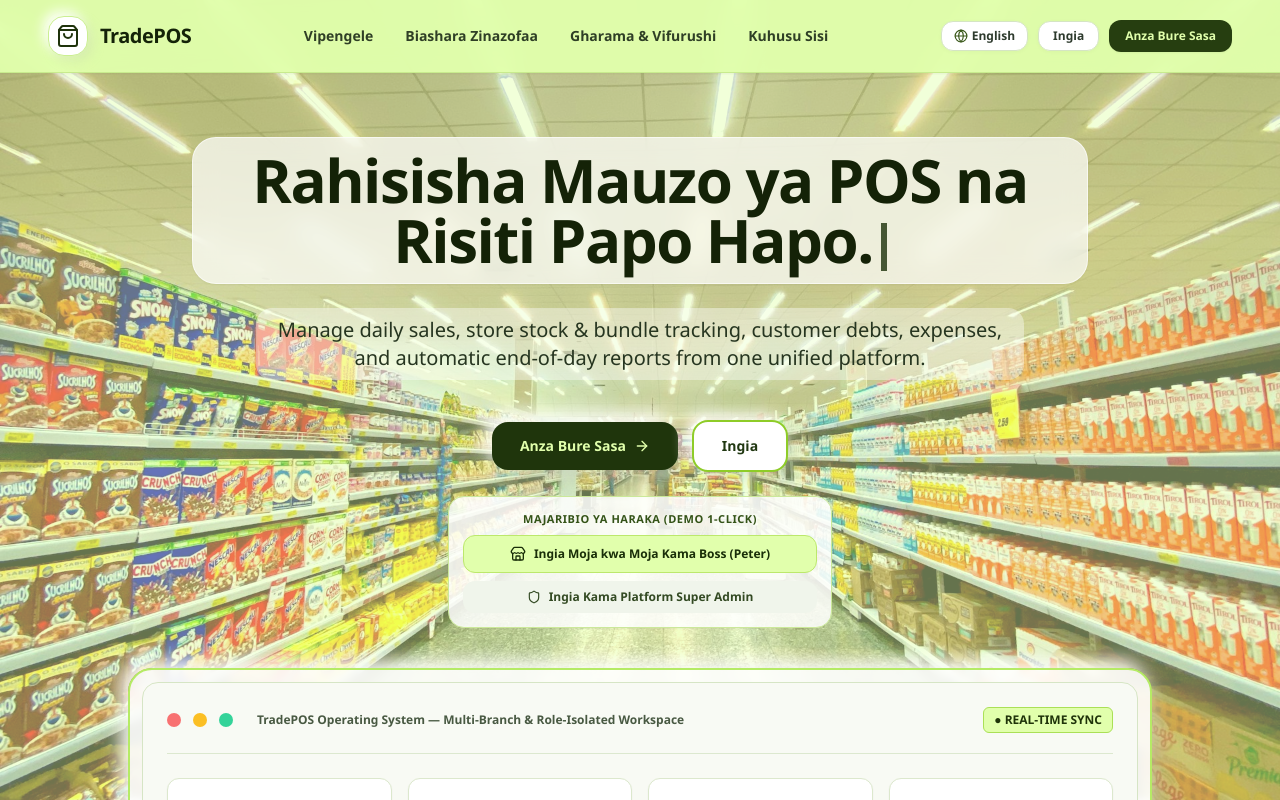
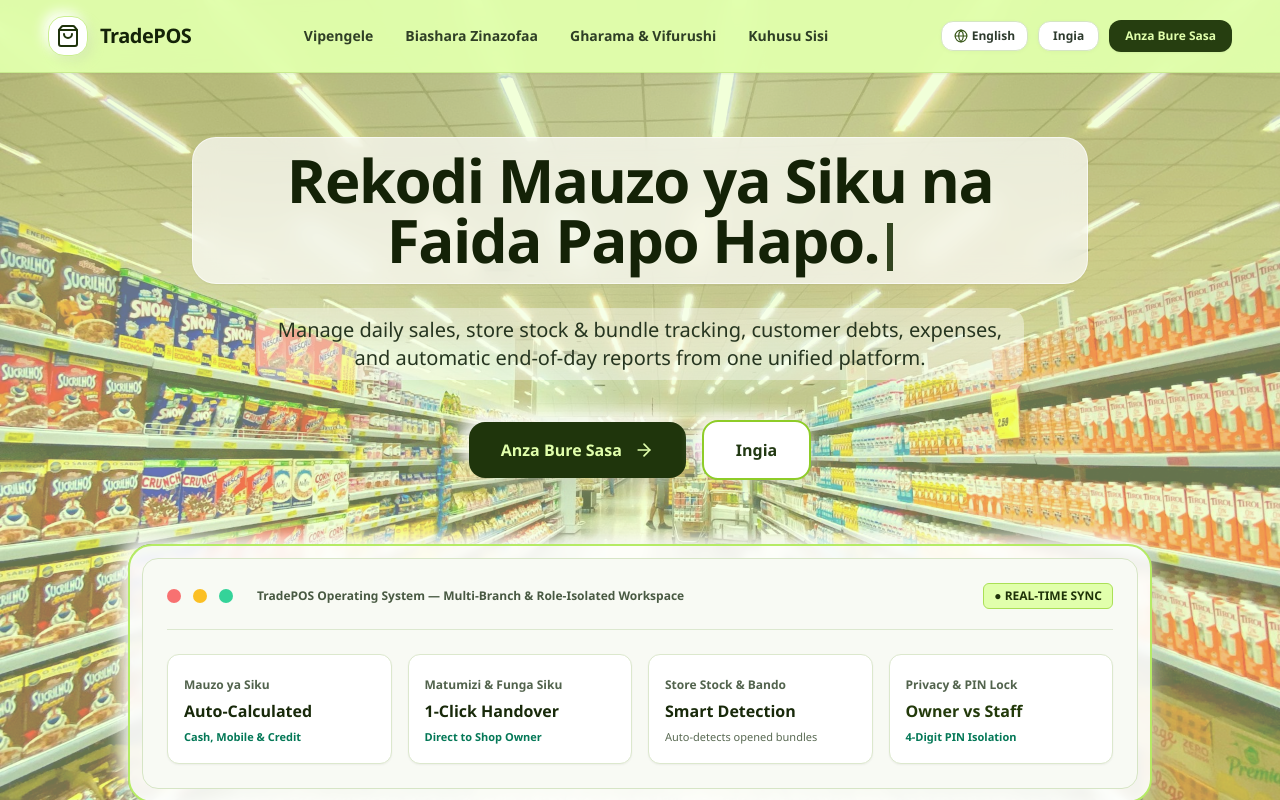
Before and after one commit to Peter0707-ctrl/Tradepos.Inc, a Next.js app in the folder frontend/: page / in a window 1280 px wide. Shown: the top 800 px of the page. Built offline with nearby package versions, Linux system fonts and the light colour scheme.

Commit message:
fix: restore clean original landing and auth UI, fix typewriter animation loop

```diff
--- a/frontend/src/components/AuthModal.tsx
+++ b/frontend/src/components/AuthModal.tsx
@@ -146,34 +146,10 @@
 
             <button
               type="submit"
-              className="w-full py-4 rounded-2xl auth-neu-btn text-sm font-black shadow-md mt-3"
+              className="w-full py-4 rounded-2xl auth-neu-btn text-sm font-black shadow-md mt-3 cursor-pointer"
             >
               {language === "sw" ? "Ingia Kwenye Mfumo" : "Sign In to TradePOS"}
             </button>
-
-            {/* QUICK DEMO LOGIN BUTTONS */}
-            <div className="pt-2 flex flex-col gap-2">
-              <button
-                type="button"
-                onClick={() => {
-                  loginUser("peter@tradepos.co.tz");
-                  onSuccess();
-                }}
-                className="w-full py-3 rounded-2xl bg-[#E1FFAC] hover:bg-[#d4fc88] text-[#192E08] text-xs font-black transition flex items-center justify-center gap-1.5 border border-[#BCE86C]"
-              >
-                <span>{language === "sw" ? "Ingia Moja kwa Moja Kama Boss (Peter)" : "Demo Login as Store Owner (Peter)"}</span>
-              </button>
-              <button
-                type="button"
-                onClick={() => {
-                  loginUser("admin@tradepos.cloud");
-                  onSuccess();
-                }}
-                className="w-full py-2.5 rounded-2xl bg-[#F0F5EB] hover:bg-[#E5EEDD] text-[#334A23] text-xs font-bold transition flex items-center justify-center gap-1.5"
-              >
-                <span>{language === "sw" ? "Ingia Kama Platform Super Admin" : "Demo Login as Super Admin"}</span>
-              </button>
-            </div>
 
             <div className="text-center pt-3 border-t border-[#d5e2cb]">
               <span className="text-xs text-[#52634d]">
--- a/frontend/src/components/LandingPage.tsx
+++ b/frontend/src/components/LandingPage.tsx
@@ -45,20 +45,20 @@
 ];
 
 export const LandingPage: React.FC<LandingPageProps> = ({ onGetStarted, onLoginClick }) => {
-  const { t, language, setLanguage, loginUser } = useApp();
+  const { t, language, setLanguage } = useApp();
 
-  const phrases = t.landing.phrases;
+  const phrases = language === "sw" ? SW_PHRASES : EN_PHRASES;
 
   const [phraseIndex, setPhraseIndex] = useState(0);
-  const [displayText, setDisplayText] = useState<string>(() => t.landing.phrases[0]);
+  const [displayText, setDisplayText] = useState<string>(() => (language === "sw" ? SW_PHRASES[0] : EN_PHRASES[0]));
   const [isDeleting, setIsDeleting] = useState(false);
 
   // Synchronize immediately if language changes
   useEffect(() => {
-    setDisplayText(t.landing.phrases[0]);
+    setDisplayText(language === "sw" ? SW_PHRASES[0] : EN_PHRASES[0]);
     setPhraseIndex(0);
     setIsDeleting(false);
-  }, [language, t]);
+  }, [language]);
 
   // Robust typewriter timer loop
   useEffect(() => {
@@ -179,43 +179,20 @@
             Manage daily sales, store stock &amp; bundle tracking, customer debts, expenses, and automatic end-of-day reports from one unified platform.
           </p>
 
-          <div className="flex flex-col sm:flex-row items-center justify-center gap-3.5 mb-6">
+          <div className="flex flex-col sm:flex-row items-center justify-center gap-4 mb-16">
             <button
               onClick={onGetStarted}
-              className="w-full sm:w-auto px-7 py-3.5 rounded-2xl bg-[#1f350c] text-[#E1FFAC] text-sm font-bold shadow-neu-raised hover:bg-[#152507] hover:scale-[1.02] active:scale-95 transition flex items-center justify-center gap-2 cursor-pointer"
+              className="w-full sm:w-auto px-8 py-4 rounded-2xl bg-[#1f350c] text-[#E1FFAC] text-base font-bold shadow-neu-raised hover:bg-[#152507] hover:scale-[1.02] active:scale-95 transition flex items-center justify-center gap-3 cursor-pointer"
             >
               <span>{t.getStarted}</span>
-              <ArrowRight className="w-4 h-4" />
+              <ArrowRight className="w-5 h-5" />
             </button>
 
             <button
               onClick={onLoginClick}
-              className="w-full sm:w-auto px-7 py-3.5 rounded-2xl bg-white text-[#213812] border-2 border-[#8ecc28] text-sm font-extrabold shadow-neu-flat hover:bg-[#F4FFDC] transition cursor-pointer"
+              className="w-full sm:w-auto px-8 py-4 rounded-2xl bg-white text-[#213812] border-2 border-[#8ecc28] text-base font-extrabold shadow-neu-flat hover:bg-[#F4FFDC] transition cursor-pointer"
             >
               {t.login}
-            </button>
-          </div>
-
-          {/* QUICK 1-CLICK DEMO ACCESS BUTTONS FOR TESTING & REVIEW */}
-          <div className="w-full max-w-sm mx-auto mb-10 p-3.5 rounded-2xl bg-white/85 border border-[#cbe89a] shadow-sm backdrop-blur-xs flex flex-col gap-2">
-            <span className="text-[11px] font-black uppercase tracking-wider text-[#345318]">
-              {language === "sw" ? "Majaribio ya Haraka (Demo 1-Click)" : "Quick Demo Access (1-Click)"}
-            </span>
-            <button
-              type="button"
-              onClick={() => loginUser("peter@tradepos.co.tz")}
-              className="w-full py-2.5 px-4 rounded-xl bg-[#E1FFAC] hover:bg-[#d4fc88] text-[#192E08] text-xs font-black transition flex items-center justify-center gap-2 border border-[#BCE86C] shadow-xs cursor-pointer active:scale-98"
-            >
-              <Store className="w-4 h-4 text-[#192E08]" />
-              <span>{language === "sw" ? "Ingia Moja kwa Moja Kama Boss (Peter)" : "Login as Store Owner (Peter)"}</span>
-            </button>
-            <button
-              type="button"
-              onClick={() => loginUser("admin@tradepos.cloud")}
-              className="w-full py-2 px-4 rounded-xl bg-[#F0F5EB] hover:bg-[#E5EEDD] text-[#334A23] text-xs font-bold transition flex items-center justify-center gap-2 cursor-pointer active:scale-98"
-            >
-              <Shield className="w-3.5 h-3.5 text-[#334A23]" />
-              <span>{language === "sw" ? "Ingia Kama Platform Super Admin" : "Login as Platform Super Admin"}</span>
             </button>
           </div>
 
```
